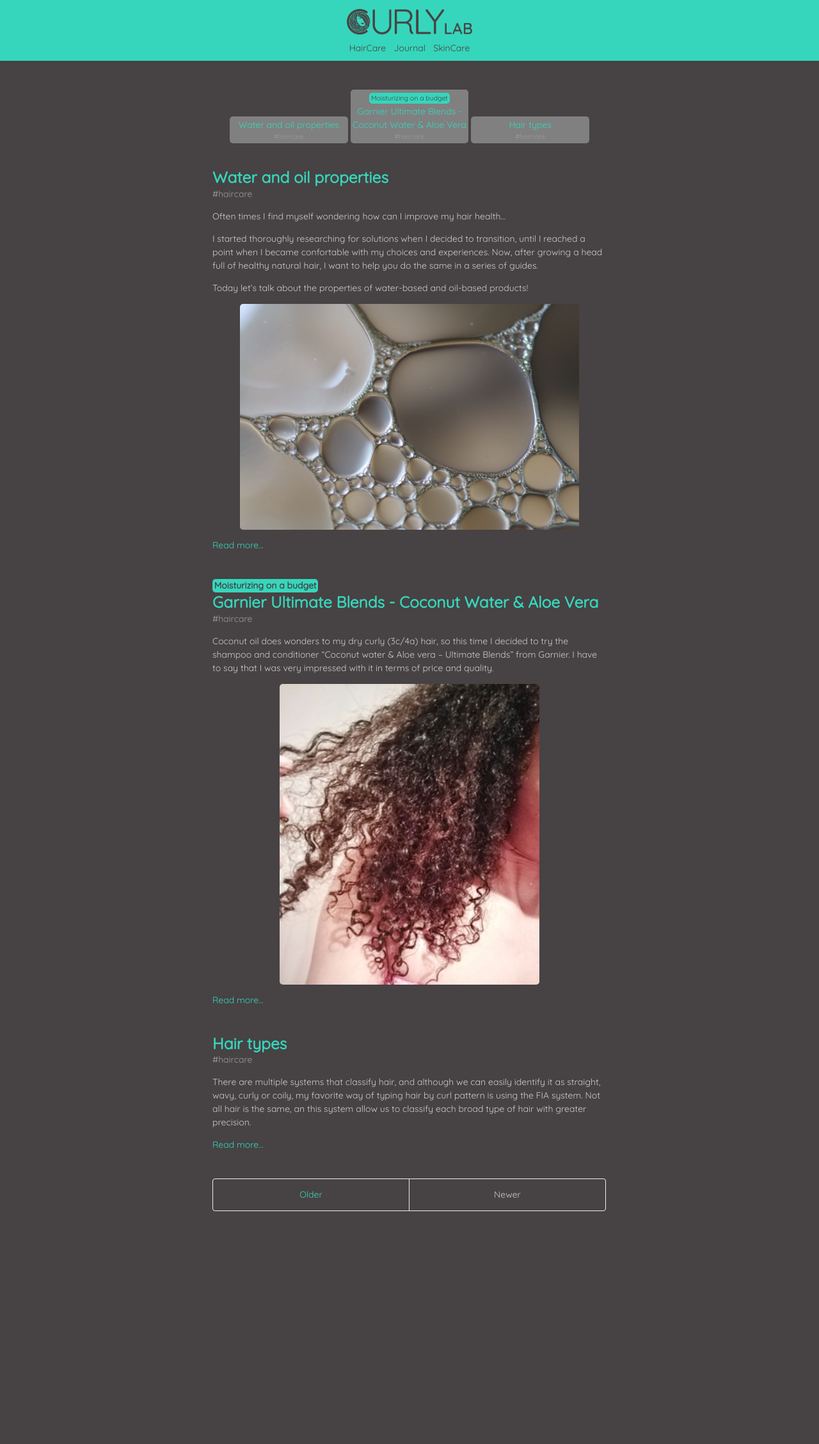
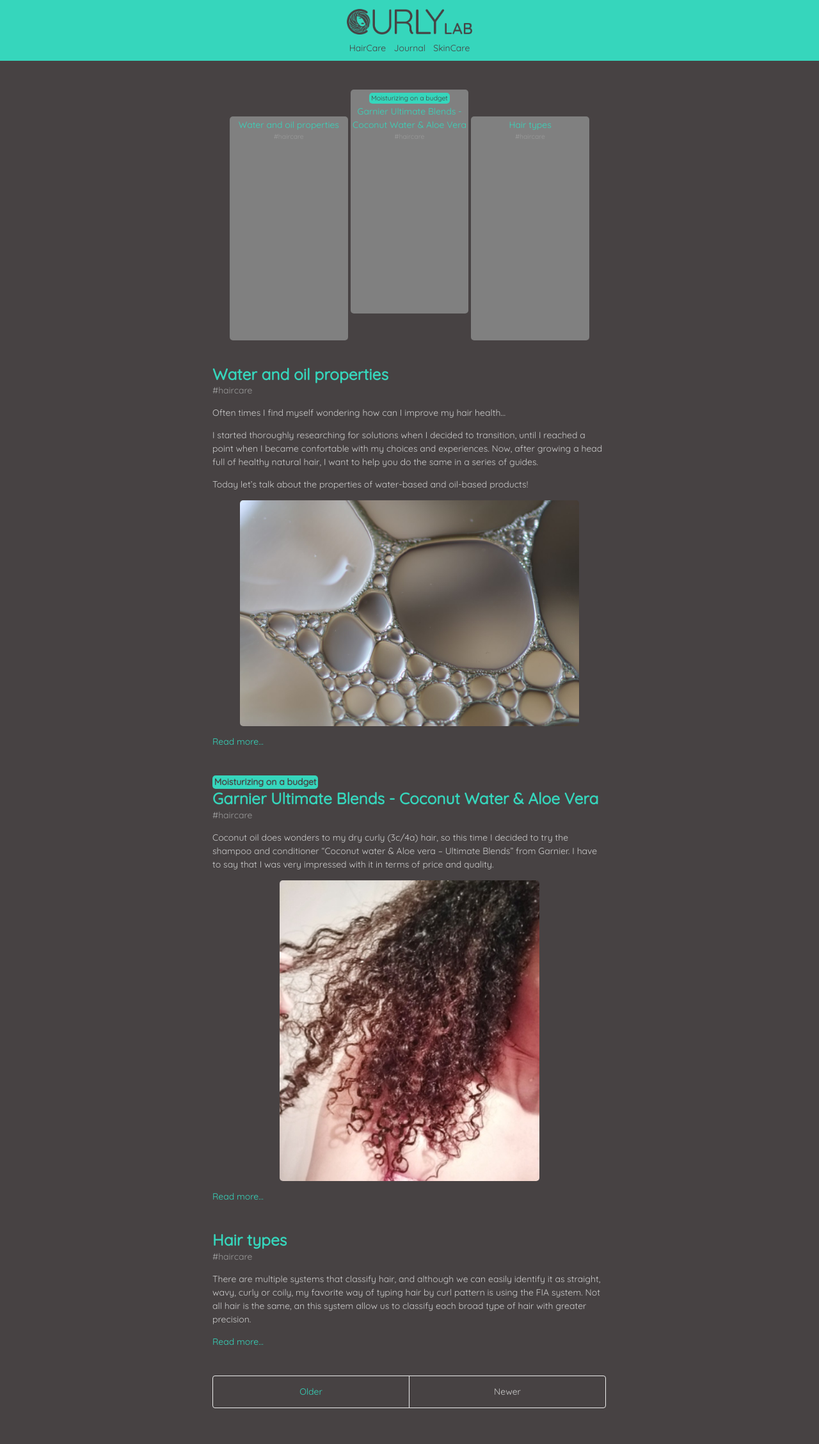
Before and after one commit to curlylab/curlylab.github.io, a Jekyll site: the page built from index.html, in a window 1280 px wide. Shown: the whole page at 64% size. Built offline with Jekyll 4.4.1, drawn with Linux system fonts in a browser that asks for light colours; the list of posts is cut into pages by our own code; before the commit the page ends 1949 px from its top, so only the background shows below that.

Commit message:
Update style.css

```diff
--- a/public/css/style.css
+++ b/public/css/style.css
@@ -452,7 +452,7 @@
   padding: 3px;
   margin: 3px auto;
   border-radius: 5px;
-  max-height: 25rem;
+  height: 25rem;
 }
 
 #square {
```
